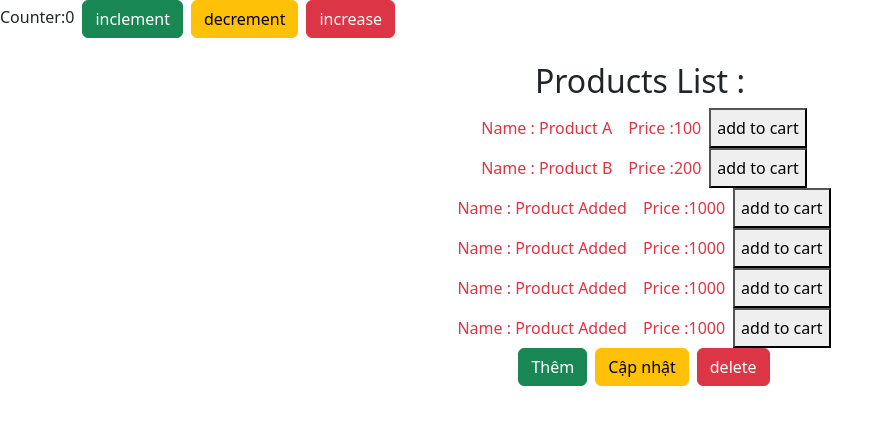
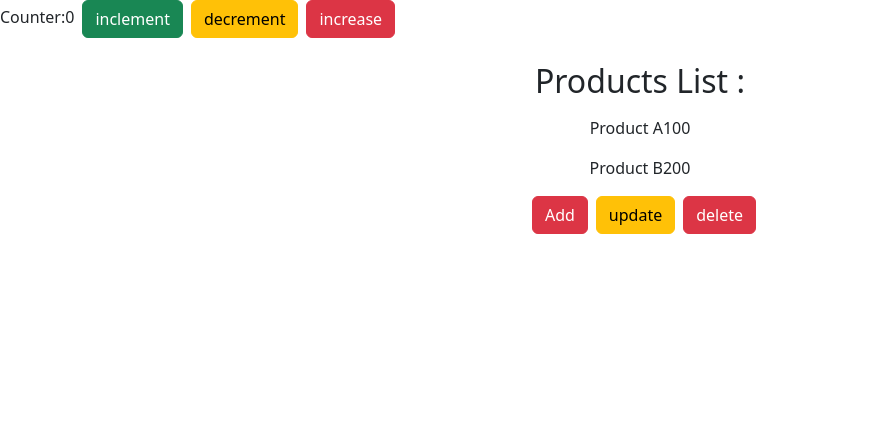
Before and after one commit to Thandinhcong/React-TS, a React (Vite) app: page / in a window 1280 px wide. Shown: the top 424 px of the page, without its empty margins (0-893 px from the left). Built offline with nearby package versions, Linux system fonts and the light colour scheme; data requests are answered from the project's data file.

Commit message:
redux toolkit crud product

```diff
--- a/db.json
+++ b/db.json
@@ -9,26 +9,6 @@
       "id": 2,
       "name": "Product B",
       "price": 200
-    },
-    {
-      "name": "Product Added",
-      "price": 1000,
-      "id": 4
-    },
-    {
-      "name": "Product Added",
-      "price": 1000,
-      "id": 5
-    },
-    {
-      "name": "Product Added",
-      "price": 1000,
-      "id": 6
-    },
-    {
-      "name": "Product Added",
-      "price": 1000,
-      "id": 7
     }
   ]
 }
--- a/src/actions/products.ts
+++ b/src/actions/products.ts
@@ -1,21 +1,20 @@
-import { createAsyncThunk } from "@reduxjs/toolkit";
-import { instance } from "../instances/instance";
+import { createAsyncThunk } from "@reduxjs/toolkit"
+import { instance } from "../instances/instance"
 import { IProducts } from "../interfaces/product";
 
-export const fetchProducts = createAsyncThunk("products/fetchProducts", async () => {
+export const fetchProducts = createAsyncThunk('products/fetchProducts', async () => {
     const data: any = await instance.get("/products");
-    console.log(data);
-    return data
+    return data;
 })
-export const addProduct = createAsyncThunk("products/addProduct", async (product: IProducts) => {
-    const data: any = await instance.post("/products", product)
-    return data
+export const addProduct = createAsyncThunk('products/addProduct', async (product: IProducts) => {
+    const data: any = await instance.post("/products", product);
+    return data;
 })
-export const updateProduct = createAsyncThunk("products/updateProduct", async (product: IProducts) => {
-    const data: any = await instance.put('/products/' + product.id, product)
-    return data
+export const deleteProduct = createAsyncThunk('products/deleteProducts', async (id: number) => {
+    await instance.delete("/products/" + id);
+    return id;
 })
-export const deleteProduct = createAsyncThunk("products/deleteProduct", async (id: number) => {
-    await instance.delete('/products/' + id)
-    return id
+export const updateProduct = createAsyncThunk('products/updateProducts', async (product: IProducts) => {
+    const data: any = await instance.put("/products/" + product.id, product);
+    return data;
 })
--- a/src/app/store.tsx
+++ b/src/app/store.tsx
@@ -3,8 +3,8 @@ import counterReducer from '../slices/Counter'
 import { productReducer } from '../slices/Products';
 const store = configureStore({
     reducer: {
-        counter: counterReducer
-        , products: productReducer
+        counter: counterReducer,
+        products: productReducer
     }
 })
 
--- a/src/components/productList/index.tsx
+++ b/src/components/productList/index.tsx
@@ -1,38 +1,48 @@
-import { useEffect } from "react";
-import Button from "../button";
-import { useAppDispatch, useAppSelector } from "../../app/hooks";
-import { addProduct, deleteProduct, fetchProducts, updateProduct } from "../../actions/products";
-import { RootState } from "../../app/store";
+import React, { useEffect } from 'react'
+import { useAppDispatch, useAppSelector } from '../../app/hooks'
+import { RootState } from '../../app/store';
+import { addProduct, deleteProduct, fetchProducts, updateProduct } from '../../actions/products';
+import { IProducts } from '../../interfaces/product';
+import Button from '../button';
+
+
 const ProductList = () => {
     const dispatch = useAppDispatch();
     const { products } = useAppSelector((state: RootState) => state.products);
-
     useEffect(() => {
-        dispatch(fetchProducts());
-    }, []);
+        dispatch(fetchProducts())
+    }, [])
 
     return (
         <div>
-            {products?.map((product: any) => (
-                <div key={product.id} className=" d-flex justify-content-center">
-                    <div className="text-danger m-2">
-                        Name : {product.name}
+            {products?.map((item) => (
+                <div className='d-flex justify-content-center m-3'>
+                    <div>{item?.name}</div>
+                    <div>
+                        {item?.price}
                     </div>
-                    <div className="text-danger m-2">
-                        Price :{product.price}
-                    </div>
-                    <button
-                        onClick={
-                            () => dispatch({ type: "cart/add", payload: { ...product, quantity: 1 } })
-                        }>
-                        add to cart</button>
                 </div>
             ))}
-            <Button success onClick={() => dispatch(addProduct({ name: "Product Added", price: 1000 }))}>Thêm</Button>
-            <Button warning onClick={() => dispatch(updateProduct({ name: "Product update", price: 2000, id: 3 }))}>Cập nhật</Button>
-            <Button danger onClick={() => dispatch(deleteProduct(3))}>delete</Button>
+            <Button
+                danger
+                onClick={() => dispatch(addProduct({ name: "product add", price: 1000 }))}
+            >
+                Add
+            </Button>
+            <Button
+                warning
+                onClick={() => dispatch(updateProduct({ name: "product updated", price: 2000, id: 3 }))}
+            >
+                update
+            </Button>
+            <Button
+                danger
+                onClick={() => dispatch(deleteProduct(3))}
+            >
+                delete
+            </Button>
         </div>
-    );
-};
+    )
+}
 
-export default ProductList;
+export default ProductList
--- a/src/slices/Products.ts
+++ b/src/slices/Products.ts
@@ -7,34 +7,30 @@ const initialState = {
     products: [],
     isLoading: false,
     error: ""
-} as { products: IProducts[], isLoading: boolean, error: string };
-
+} as { products: IProducts[], isLoading: boolean, error: string }
 
 const productSlice = createSlice({
     name: "product",
     initialState,
     reducers: {},
     extraReducers: (builder) => {
-        //fetching
         builder.addCase(fetchProducts.fulfilled, (state, action) => {
-            state.products = action.payload
+            state.products = action.payload;
         })
-        //adding
         builder.addCase(addProduct.fulfilled, (state, action) => {
-            const product = action.payload
+            const product = action.payload;
             state.products.push(product)
         })
-        // updating
-        builder.addCase(updateProduct.fulfilled, (state, action) => {
-            const newProduct = action.payload;
-            state.products = state.products.map((item: IProducts) => item.id === newProduct?.id ? newProduct : item)
 
-        })
-        //delete
         builder.addCase(deleteProduct.fulfilled, (state, action) => {
             const id = action.payload;
-            state.products = state.products.filter((item: IProducts) => item.id !== id)
+            state.products = state.products.filter(item => item.id !== id)
         })
+        builder.addCase(updateProduct.fulfilled, (state, action) => {
+            const product = action.payload;
+            state.products = state.products.map(item => item.id === product.id ? product : item)
+        })
+
     }
 })
 export const productReducer = productSlice.reducer;
```
